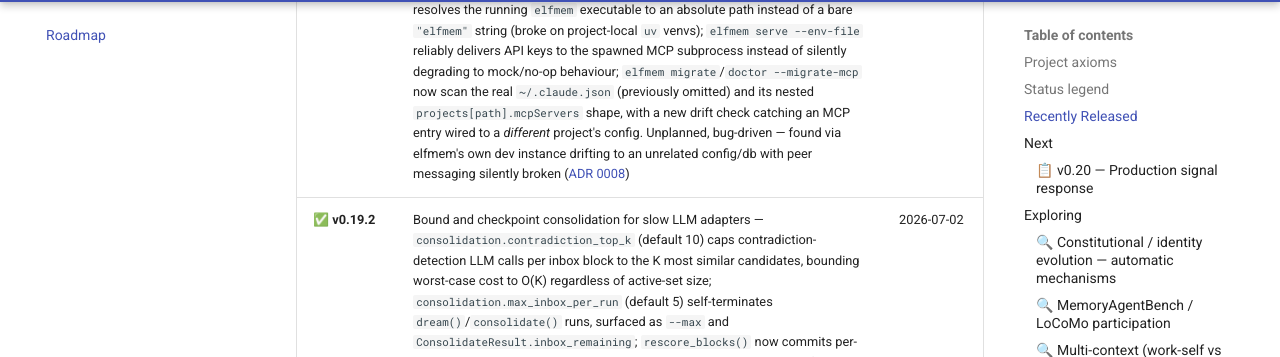
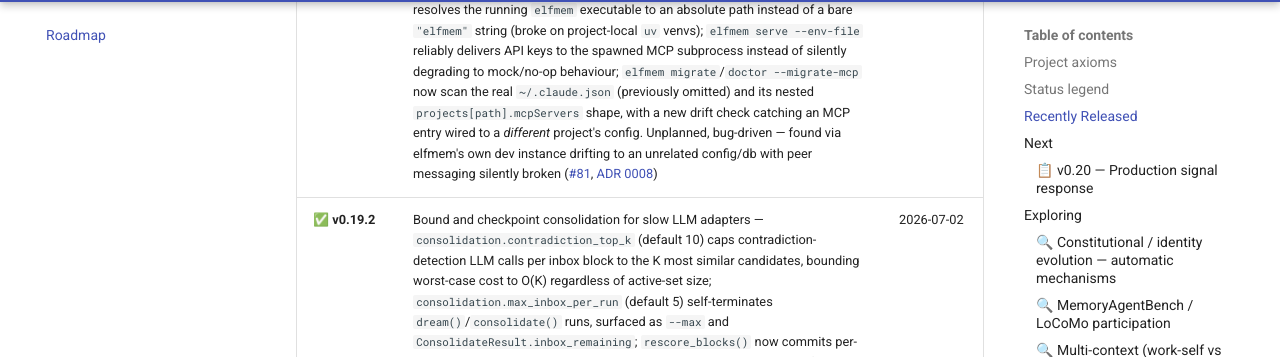
Before and after one commit to emson/elfmem, an MkDocs documentation site: the page built from docs/roadmap.md, in a window 1280 px wide and 900 px high, scrolled down 1350 px. Shown: the part 94-451 px from the top of the window. Built offline with MkDocs 1.6.1 and Material for MkDocs 9.7.7, drawn with Linux system fonts in a browser that asks for light colours; comment, search, counter and statistics services are not loaded.

Commit message:
docs: add PR #81 link to v0.19.3 roadmap entry
Co-Authored-By: Claude Sonnet 5 <noreply@anthropic.com>

```diff
--- a/docs/roadmap.md
+++ b/docs/roadmap.md
@@ -47,7 +47,7 @@ These don't change between releases. They constrain what we ship.
 
 | Version | Highlights | Date |
 |---|---|---|
-| ✅ **v0.19.3** | MCP entry default, drift detection, and migration — `mcp_json_snippet()` now resolves the running `elfmem` executable to an absolute path instead of a bare `"elfmem"` string (broke on project-local `uv` venvs); `elfmem serve --env-file` reliably delivers API keys to the spawned MCP subprocess instead of silently degrading to mock/no-op behaviour; `elfmem migrate`/`doctor --migrate-mcp` now scan the real `~/.claude.json` (previously omitted) and its nested `projects[path].mcpServers` shape, with a new drift check catching an MCP entry wired to a *different* project's config. Unplanned, bug-driven — found via elfmem's own dev instance drifting to an unrelated config/db with peer messaging silently broken ([ADR 0008](docs/decisions/0008-mcp-entry-default.md)) | 2026-07-14 |
+| ✅ **v0.19.3** | MCP entry default, drift detection, and migration — `mcp_json_snippet()` now resolves the running `elfmem` executable to an absolute path instead of a bare `"elfmem"` string (broke on project-local `uv` venvs); `elfmem serve --env-file` reliably delivers API keys to the spawned MCP subprocess instead of silently degrading to mock/no-op behaviour; `elfmem migrate`/`doctor --migrate-mcp` now scan the real `~/.claude.json` (previously omitted) and its nested `projects[path].mcpServers` shape, with a new drift check catching an MCP entry wired to a *different* project's config. Unplanned, bug-driven — found via elfmem's own dev instance drifting to an unrelated config/db with peer messaging silently broken ([#81](https://github.com/emson/elfmem/pull/81), [ADR 0008](docs/decisions/0008-mcp-entry-default.md)) | 2026-07-14 |
 | ✅ **v0.19.2** | Bound and checkpoint consolidation for slow LLM adapters — `consolidation.contradiction_top_k` (default 10) caps contradiction-detection LLM calls per inbox block to the K most similar candidates, bounding worst-case cost to O(K) regardless of active-set size; `consolidation.max_inbox_per_run` (default 5) self-terminates `dream()`/`consolidate()` runs, surfaced as `--max` and `ConsolidateResult.inbox_remaining`; `rescore_blocks()` now commits per-block instead of one all-or-nothing transaction. Unplanned, bug-driven (same pattern as v0.19.0) — mitigates but does not fully close the `elfmem dream` kill-and-lose-progress failure mode; per-block commit durability inside `consolidate()` itself is a follow-up ([#78](https://github.com/emson/elfmem/pull/78), [ADR 0007](docs/decisions/0007-bound-and-checkpoint-consolidation.md)) | 2026-07-02 |
 | ✅ **v0.19.1** | `ConsolidationHealthMetrics` on `ConsolidateResult.health` — five diagnostic ratios per cycle (`edge_creation_rate`, `contradiction_detection_rate`, `prefilter_pass_rate`, `promotion_rate`, `deduplication_rate`). Observability only; same additive shape as v0.18.1. Defers multi-parameter self-tuning ([ADR 0006](docs/decisions/0006-defer-multi-parameter-self-tuning.md)) with explicit reopen triggers. Also: CI now enforces ROADMAP↔docs/roadmap.md sync; `AGENTS.md` added with the memory-routing rule earned from Mira's peer message ([#74](https://github.com/emson/elfmem/pull/74), closes [#73](https://github.com/emson/elfmem/issues/73)) | 2026-06-06 |
 | ✅ **v0.19.0** | Peer-protocol hardening — `peers:` in `config.yaml` now load-bearing; canonical-DID routing eliminates `outbox/alv/` vs `inbox/elf-alv/` slug drift; atomic + idempotent envelope writes (dotfile temp + `os.rename`); recipient-readiness precondition replaces silent black-hole sends; one-shot legacy folder migration. Wire-compatible with v0.18 peers ([#71](https://github.com/emson/elfmem/pull/71), [ADR 0005](docs/decisions/0005-peer-protocol-hardening.md)) | 2026-05-25 |
```
Also changed, not shown: ROADMAP.md (+1 -1 lines).
